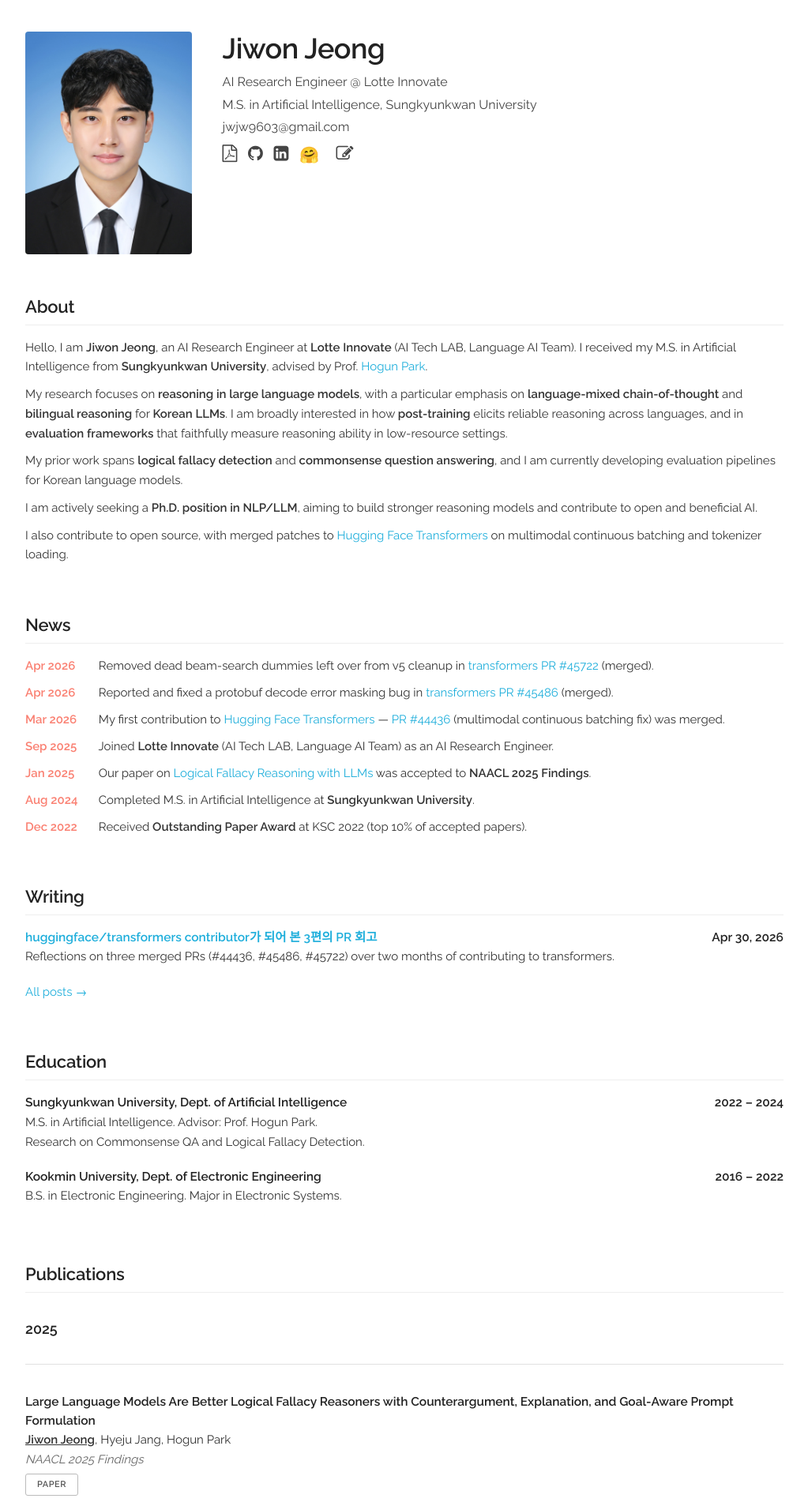
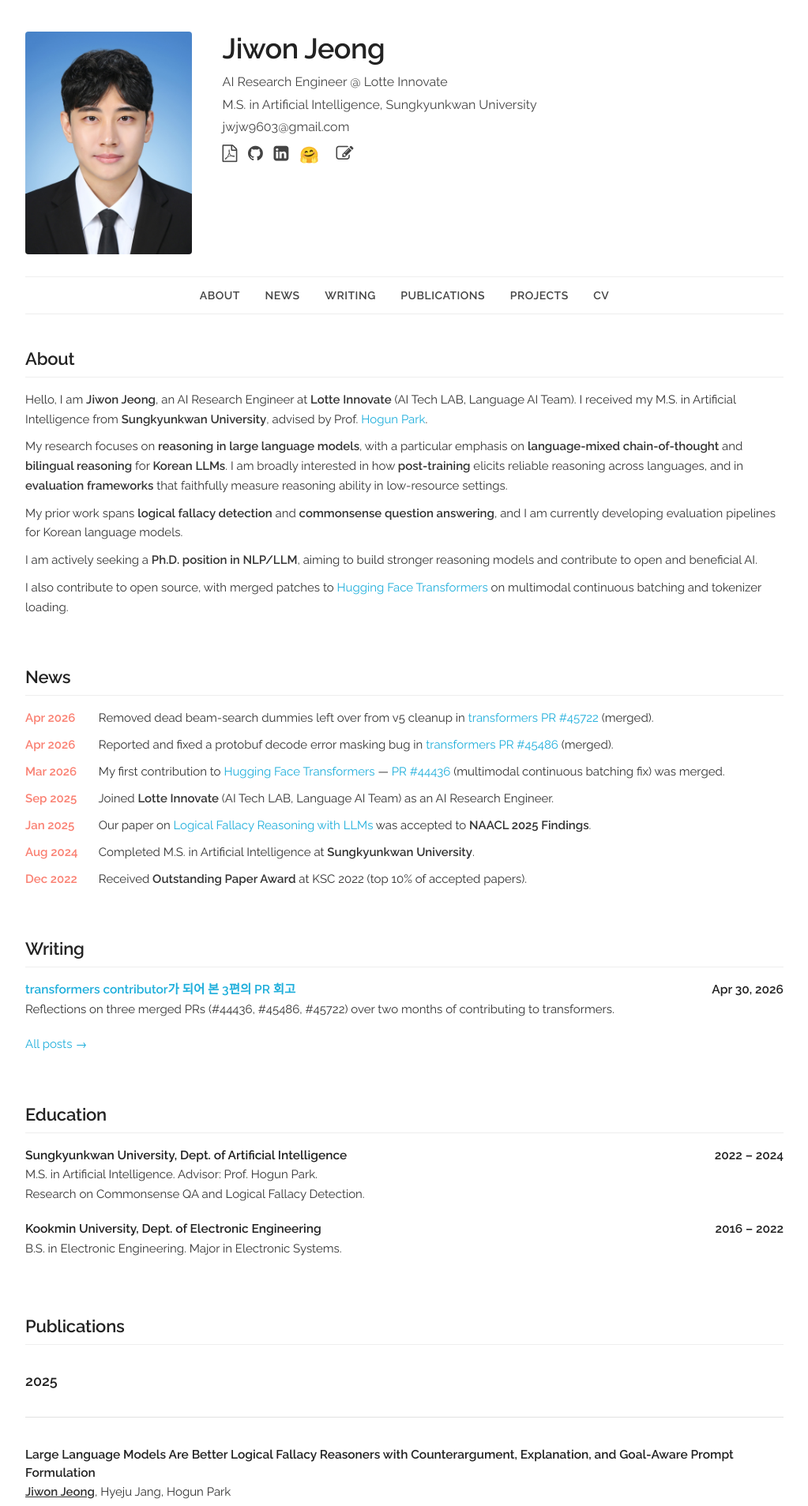
Before and after one commit to jw9603/jw9603.github.io, a Jekyll site: the page index.html, which Jekyll copies as it is, in a window 1280 px wide. Shown: the top 1907 px of the page at 79% size, without its empty margins (128-1151 px from the left). Built offline with Jekyll 4.4.1, drawn with Linux system fonts in a browser that asks for light colours; a style sheet for code colours, icons or effects is not loaded.

Commit message:
feat: add site nav + shorten first post title

```diff
--- a/index.html
+++ b/index.html
@@ -46,6 +46,16 @@
         </div>
       </div>
     </section>
+
+    <!-- ========== Navigation ========== -->
+    <nav class="site-nav">
+      <a href="#about">About</a>
+      <a href="#news">News</a>
+      <a href="#writing">Writing</a>
+      <a href="#publications">Publications</a>
+      <a href="#projects">Projects</a>
+      <a href="cv.pdf" target="_blank">CV</a>
+    </nav>
 
     <!-- ========== About ========== -->
     <div class="docs-section" id="about">
@@ -114,7 +124,7 @@
       <h5>Writing</h5>
       <div class="paper">
         <p class="title">
-          <b><a href="/blog/transformers-3-prs-retrospective/">huggingface/transformers contributor가 되어 본 3편의 PR 회고</a></b>
+          <b><a href="/blog/transformers-3-prs-retrospective/">transformers contributor가 되어 본 3편의 PR 회고</a></b>
           <b style="float:right;">Apr 30, 2026</b>
         </p>
         <p>Reflections on three merged PRs (#44436, #45486, #45722) over two months of contributing to transformers.</p>
--- a/style.css
+++ b/style.css
@@ -71,9 +71,34 @@
   vertical-align: middle;
 }
 
+/* ===== Site Navigation ===== */
+.site-nav {
+  margin-top: 18px;
+  padding: 12px 0;
+  border-top: 1px solid #eee;
+  border-bottom: 1px solid #eee;
+  text-align: center;
+  font-size: 1.4rem;
+}
+
+.site-nav a {
+  color: #444;
+  margin: 0 14px;
+  text-transform: uppercase;
+  letter-spacing: 0.05rem;
+  font-weight: 600;
+  transition: color 0.15s ease;
+}
+
+.site-nav a:hover {
+  color: #fa8072;
+  text-decoration: none;
+}
+
 /* ===== Sections ===== */
 .docs-section {
   padding: 20px 0 10px 0;
+  scroll-margin-top: 12px;
 }
 
 .docs-section h5 {
```
Also changed, not shown: _posts/2026-04-30-transformers-3-prs-retrospective.md (+1 -1 lines).
